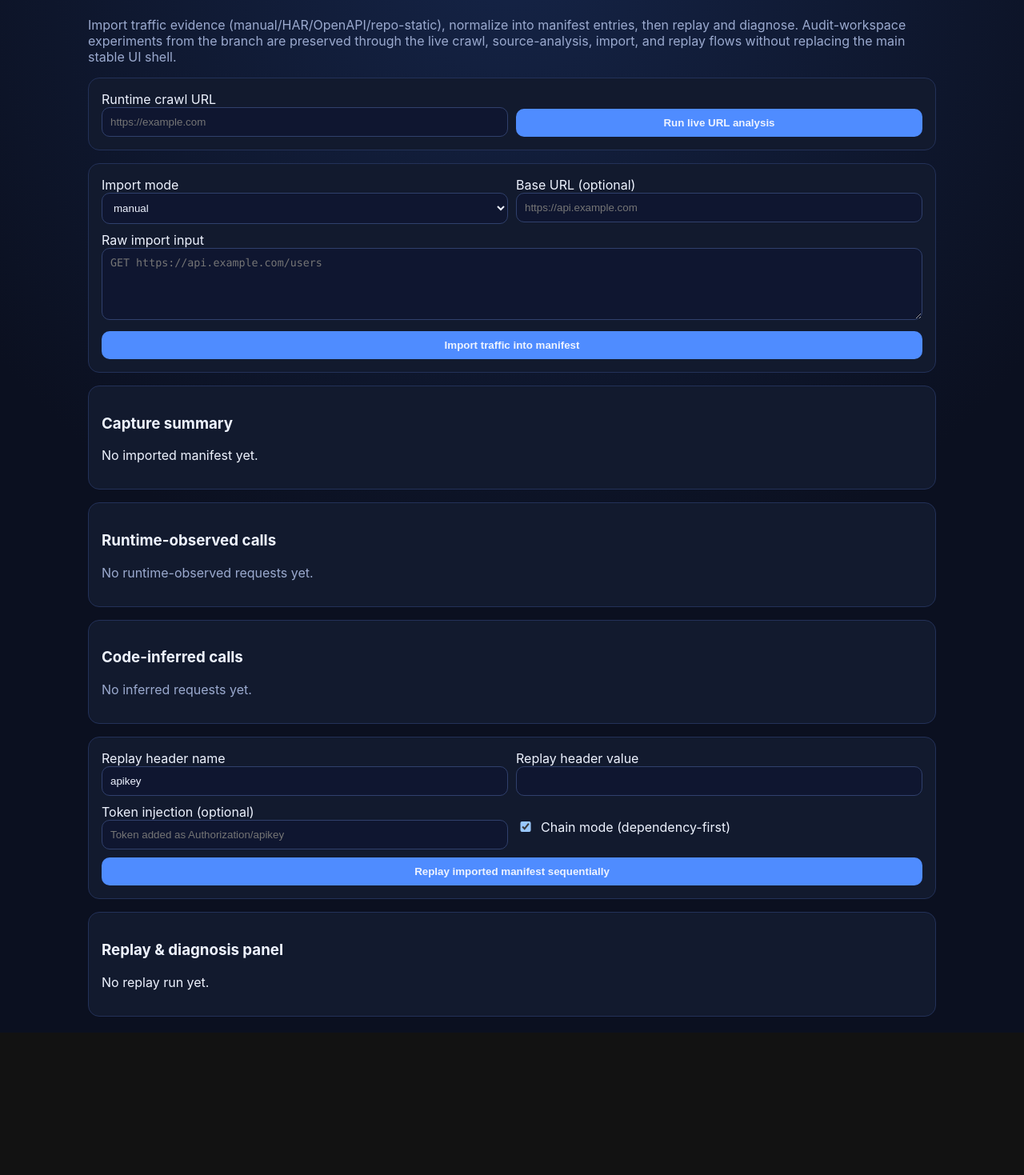
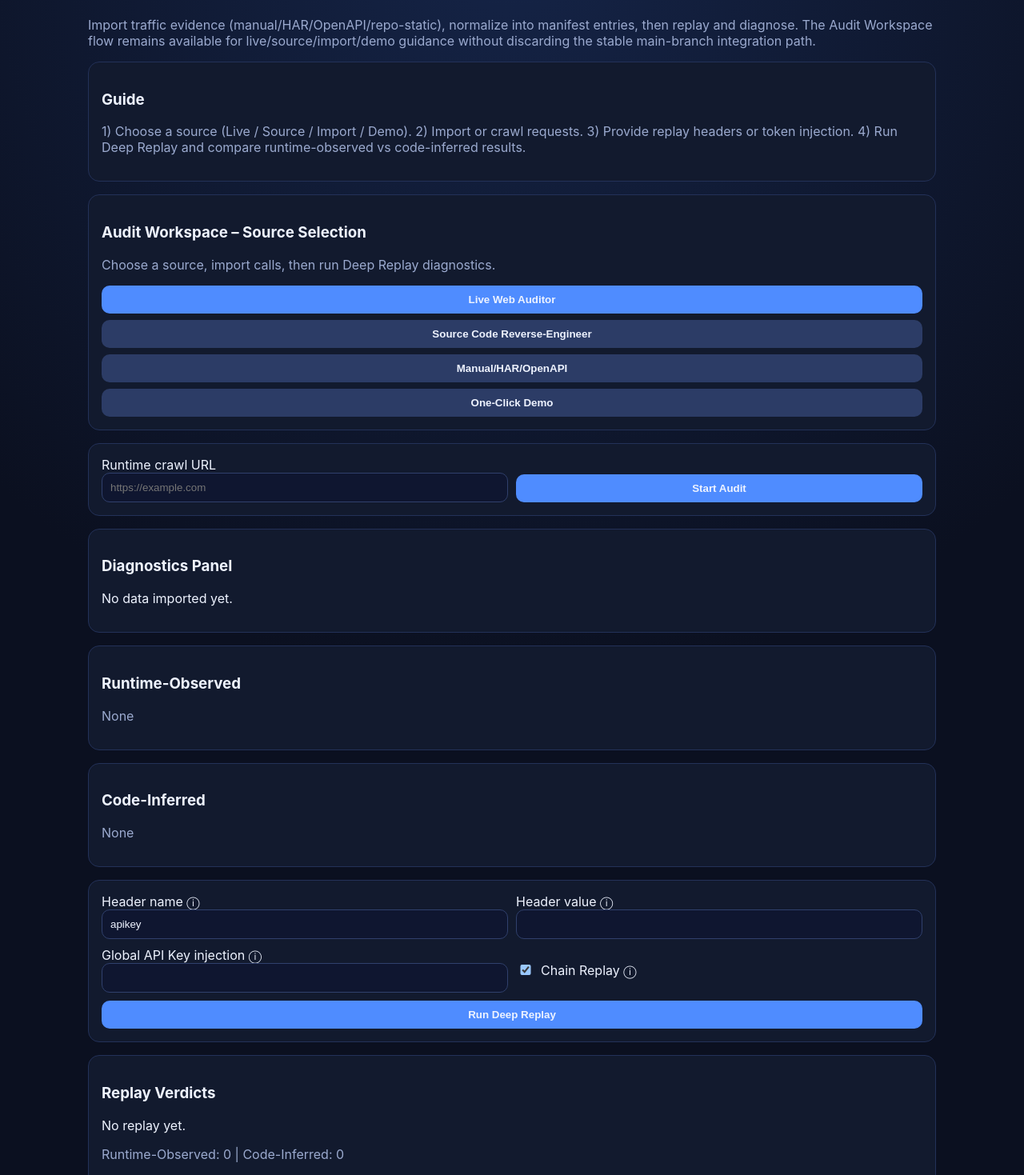
Before and after one commit to HenrikFaul/Webtools, a Next.js app: page /tools/traffic-import-lab in a window 1280 px wide. Shown: the part 81-1550 px from the top of the page at 80% size. Before the commit the page ends 1372 px from the top, so only its background shows below. Built offline with nearby package versions, Linux system fonts and the light colour scheme.

Commit message:
Add files via upload

```diff
--- a/src/app/tools/traffic-import-lab/page.tsx
+++ b/src/app/tools/traffic-import-lab/page.tsx
@@ -3,11 +3,11 @@ import { TrafficImportLab } from "@/features/traffic-import-lab/components/Traff
 export default function TrafficImportLabPage() {
   return (
     <main className="shell">
-      <h1>Traffic Import & End-to-End Simulation Lab</h1>
+      <h1>Traffic Import &amp; End-to-End Simulation Lab</h1>
       <p className="muted">
         Import traffic evidence (manual/HAR/OpenAPI/repo-static), normalize into manifest entries,
-        then replay and diagnose. Audit-workspace experiments from the branch are preserved through
-        the live crawl, source-analysis, import, and replay flows without replacing the main stable UI shell.
+        then replay and diagnose. The Audit Workspace flow remains available for live/source/import/demo guidance
+        without discarding the stable main-branch integration path.
       </p>
       <TrafficImportLab />
     </main>
--- a/src/features/traffic-import-lab/components/AuditWorkspace.tsx
+++ b/src/features/traffic-import-lab/components/AuditWorkspace.tsx
@@ -226,11 +226,13 @@ export function AuditWorkspace() {
       {!entries.length ? (
         <div className="card">
           <h3>Guide</h3>
-          <p className="muted">1) Válassz forrást (Live / Source / Import / Demo). 2) Importáld a hívásokat. 3) Add meg a kulcsokat. 4) Futtasd a replay auditot.</p>
+          <p className="muted">1) Choose a source (Live / Source / Import / Demo). 2) Import or crawl requests. 3) Provide replay headers or token injection. 4) Run Deep Replay and compare runtime-observed vs code-inferred results.</p>
         </div>
       ) : null}
 
       <div className="card">
+        <h3>Audit Workspace – Source Selection</h3>
+        <p className="muted">Choose a source, import calls, then run Deep Replay diagnostics.</p>
         <div className="chips">
           <button className={tab === "live" ? "" : "secondary"} onClick={() => setTab("live")}>Live Web Auditor</button>
           <button className={tab === "source" ? "" : "secondary"} onClick={() => setTab("source")}>Source Code Reverse-Engineer</button>
@@ -241,7 +243,7 @@ export function AuditWorkspace() {
 
       {tab === "live" ? (
         <div className="card row two">
-          <label title="Web-Crawler audit: headless browser/network capture with SSRF/domain policy.">Runtime crawl URL ⓘ
+          <label>Runtime crawl URL
             <input value={crawlUrl} onChange={(e) => setCrawlUrl(e.target.value)} placeholder="https://example.com" />
           </label>
           <div style={{ display: "flex", alignItems: "flex-end" }}>
@@ -252,23 +254,24 @@ export function AuditWorkspace() {
 
       {tab === "source" ? (
         <div className="card row">
-          <p className="muted" title="Upload full project folder. Supported: .ts/.tsx/.js/.jsx/.env">Upload Project Folder ⓘ</p>
+          <p className="muted">Upload Project Folder</p>
           <input ref={fileInputRef} type="file" multiple onChange={(e) => void runSourceAnalysis(e.target.files)} />
+          <p className="muted">Supported source files: .ts/.tsx/.js/.jsx/.env. Files are processed in chunks and uncertain detections stay review-marked.</p>
           <div className="pre">{JSON.stringify(sourceFiles, null, 2)}</div>
         </div>
       ) : null}
 
       {tab === "import" ? (
         <div className="card row two">
-          <label title="Choose import format.">Import mode ⓘ
+          <label>Import mode
             <select value={mode} onChange={(e) => setMode(e.target.value as TrafficSourceMode)}>
               {["manual", "har_import", "openapi_import", "runtime_browser"].map((m) => <option key={m}>{m}</option>)}
             </select>
           </label>
-          <label title="Optional base URL for OpenAPI/manual normalization.">Base URL ⓘ
+          <label>Base URL (optional)
             <input value={baseUrl} onChange={(e) => setBaseUrl(e.target.value)} placeholder="https://api.example.com" />
           </label>
-          <label style={{ gridColumn: "1 / -1" }} title="Paste raw lines, HAR JSON, or OpenAPI JSON.">Raw input ⓘ
+          <label style={{ gridColumn: "1 / -1" }}>Raw input
             <textarea value={rawInput} onChange={(e) => setRawInput(e.target.value)} />
           </label>
           <div style={{ gridColumn: "1 / -1" }}>
@@ -286,7 +289,7 @@ export function AuditWorkspace() {
       ) : null}
 
       <div className="card">
-        <h3>Diagnostics summary</h3>
+        <h3>Diagnostics Panel</h3>
         <p>{importResult?.summary ?? "No data imported yet."}</p>
         {(importResult?.warnings ?? []).map((warning, idx) => <p key={idx} className="muted">• {warning}</p>)}
         {importError ? <p>{importError}</p> : null}
@@ -321,7 +324,7 @@ export function AuditWorkspace() {
       </div>
 
       <div className="card">
-        <h3>Audit Workspace verdicts</h3>
+        <h3>Replay Verdicts</h3>
         <p>{replayResult?.summary ?? "No replay yet."}</p>
         {(replayResult?.results ?? []).map((r) => (
           <details key={r.id}>
@@ -330,6 +333,7 @@ export function AuditWorkspace() {
             <p>{r.verdictReason}</p>
           </details>
         ))}
+        <p className="muted">Runtime-Observed: {runtimeEntries.length} | Code-Inferred: {inferredEntries.length}</p>
       </div>
     </section>
   );
--- a/src/features/traffic-import-lab/components/TrafficImportLab.tsx
+++ b/src/features/traffic-import-lab/components/TrafficImportLab.tsx
@@ -1,253 +1,7 @@
 "use client";
 
-import { useMemo, useState } from "react";
-import type {
-  ManifestReplayResponse,
-  RequestManifestEntry,
-  TrafficImportRequest,
-  TrafficImportResponse,
-  TrafficSourceMode
-} from "@/types/trafficImport";
-
-const MODES: TrafficSourceMode[] = ["manual", "har_import", "openapi_import", "runtime_browser", "repo_static"];
+import { AuditWorkspace } from "@/features/traffic-import-lab/components/AuditWorkspace";
 
 export function TrafficImportLab() {
-  const [mode, setMode] = useState<TrafficSourceMode>("manual");
-  const [rawInput, setRawInput] = useState("");
-  const [baseUrl, setBaseUrl] = useState("");
-  const [crawlUrl, setCrawlUrl] = useState("");
-  const [importResult, setImportResult] = useState<TrafficImportResponse | null>(null);
-  const [importError, setImportError] = useState<string | null>(null);
-  const [loading, setLoading] = useState(false);
-
-  const [headerName, setHeaderName] = useState("apikey");
-  const [headerValue, setHeaderValue] = useState("");
-  const [tokenInjection, setTokenInjection] = useState("");
-  const [chainMode, setChainMode] = useState(true);
-  const [replayResult, setReplayResult] = useState<ManifestReplayResponse | null>(null);
-  const [replayLoading, setReplayLoading] = useState(false);
-
-  const entries: RequestManifestEntry[] = useMemo(() => importResult?.entries ?? [], [importResult]);
-  const runtimeEntries = entries.filter((entry) => entry.runtimeObservedStatus === "observed");
-  const inferredEntries = entries.filter((entry) => entry.runtimeObservedStatus !== "observed");
-
-  const runCrawl = async () => {
-    setLoading(true);
-    setImportError(null);
-    try {
-      const res = await fetch("/api/crawl-traffic", {
-        method: "POST",
-        headers: { "content-type": "application/json" },
-        body: JSON.stringify({ url: crawlUrl })
-      });
-      const json = (await res.json()) as TrafficImportResponse & { error?: string };
-      if (!res.ok) throw new Error(json.error ?? "Crawl failed");
-      setImportResult(json);
-    } catch (error) {
-      setImportError(error instanceof Error ? error.message : "Unexpected crawl error");
-      setImportResult(null);
-    } finally {
-      setLoading(false);
-    }
-  };
-
-  const runImport = async () => {
-    setLoading(true);
-    setImportError(null);
-    setReplayResult(null);
-    try {
-      if (mode === "repo_static") {
-        const repoRes = await fetch("/api/repo-analyze", {
-          method: "POST",
-          headers: { "content-type": "application/json" },
-          body: JSON.stringify({ rawInput })
-        });
-        const repoJson = (await repoRes.json()) as { entries?: RequestManifestEntry[]; error?: string };
-        if (!repoRes.ok) throw new Error(repoJson.error ?? "Repo analysis failed");
-        setImportResult({
-          summary: `Imported ${repoJson.entries?.length ?? 0} static request candidate(s).`,
-          entries: repoJson.entries ?? [],
-          warnings: ["Repo static mode is inference-heavy; verify wrappers, interceptors, and env substitutions."]
-        });
-      } else {
-        const payload: TrafficImportRequest = { mode, rawInput, baseUrl };
-        const res = await fetch("/api/traffic-import", {
-          method: "POST",
-          headers: { "content-type": "application/json" },
-          body: JSON.stringify(payload)
-        });
-        const json = (await res.json()) as TrafficImportResponse & { error?: string };
-        if (!res.ok) throw new Error(json.error ?? "Import failed");
-        setImportResult(json);
-      }
-    } catch (error) {
-      setImportError(error instanceof Error ? error.message : "Unexpected import error");
-      setImportResult(null);
-    } finally {
-      setLoading(false);
-    }
-  };
-
-  const runReplay = async () => {
-    setReplayLoading(true);
-    try {
-      const res = await fetch("/api/manifest-replay", {
-        method: "POST",
-        headers: { "content-type": "application/json" },
-        body: JSON.stringify({ entries, headerName, headerValue, chainMode, tokenInjection })
-      });
-      const json = (await res.json()) as ManifestReplayResponse & { error?: string };
-      if (!res.ok) throw new Error(json.error ?? "Replay failed");
-      setReplayResult(json);
-    } catch {
-      setReplayResult({ summary: "Replay failed", results: [] });
-    } finally {
-      setReplayLoading(false);
-    }
-  };
-
-  return (
-    <section className="row" style={{ gap: 16 }}>
-      <div className="card row two">
-        <label>
-          Runtime crawl URL
-          <input
-            value={crawlUrl}
-            onChange={(e) => setCrawlUrl(e.target.value)}
-            placeholder="https://example.com"
-          />
-        </label>
-        <div style={{ display: "flex", alignItems: "flex-end" }}>
-          <button onClick={() => void runCrawl()} disabled={loading || !crawlUrl}>
-            {loading ? "Crawling…" : "Run live URL analysis"}
-          </button>
-        </div>
-      </div>
-
-      <div className="card row two">
-        <label>
-          Import mode
-          <select value={mode} onChange={(e) => setMode(e.target.value as TrafficSourceMode)}>
-            {MODES.map((entryMode) => (
-              <option key={entryMode} value={entryMode}>
-                {entryMode}
-              </option>
-            ))}
-          </select>
-        </label>
-        <label>
-          Base URL (optional)
-          <input
-            value={baseUrl}
-            onChange={(e) => setBaseUrl(e.target.value)}
-            placeholder="https://api.example.com"
-          />
-        </label>
-        <label style={{ gridColumn: "1 / -1" }}>
-          Raw import input
-          <textarea
-            value={rawInput}
-            onChange={(e) => setRawInput(e.target.value)}
-            placeholder="GET https://api.example.com/users"
-          />
-        </label>
-        <div style={{ gridColumn: "1 / -1" }}>
-          <button onClick={() => void runImport()} disabled={loading}>
-            {loading ? "Importing…" : "Import traffic into manifest"}
-          </button>
-        </div>
-      </div>
-
-      <div className="card">
-        <h3>Capture summary</h3>
-        <p>{importResult?.summary ?? "No imported manifest yet."}</p>
-        {(importResult?.warnings ?? []).map((warning, idx) => (
-          <p className="muted" key={idx}>
-            • {warning}
-          </p>
-        ))}
-        {importError ? <p>{importError}</p> : null}
-      </div>
-
-      <div className="card">
-        <h3>Runtime-observed calls</h3>
-        {runtimeEntries.length ? (
-          runtimeEntries.map((entry) => (
-            <details key={entry.id}>
-              <summary>
-                {entry.method} {entry.pathTemplate} · audit: {entry.auditVerdict}
-              </summary>
-              <div className="pre">{JSON.stringify(entry, null, 2)}</div>
-            </details>
-          ))
-        ) : (
-          <p className="muted">No runtime-observed requests yet.</p>
-        )}
-      </div>
-
-      <div className="card">
-        <h3>Code-inferred calls</h3>
-        {inferredEntries.length ? (
-          inferredEntries.map((entry) => (
-            <details key={entry.id}>
-              <summary>
-                {entry.method} {entry.pathTemplate} · audit: {entry.auditVerdict}
-              </summary>
-              <div className="pre">{JSON.stringify(entry, null, 2)}</div>
-            </details>
-          ))
-        ) : (
-          <p className="muted">No inferred requests yet.</p>
-        )}
-      </div>
-
-      <div className="card row two">
-        <label>
-          Replay header name
-          <input value={headerName} onChange={(e) => setHeaderName(e.target.value)} />
-        </label>
-        <label>
-          Replay header value
-          <input value={headerValue} onChange={(e) => setHeaderValue(e.target.value)} />
-        </label>
-        <label>
-          Token injection (optional)
-          <input
-            value={tokenInjection}
-            onChange={(e) => setTokenInjection(e.target.value)}
-            placeholder="Token added as Authorization/apikey"
-          />
-        </label>
-        <label style={{ display: "flex", alignItems: "center", gap: 8 }}>
-          <input
-            type="checkbox"
-            checked={chainMode}
-            onChange={(e) => setChainMode(e.target.checked)}
-            style={{ width: 16 }}
-          />
-          Chain mode (dependency-first)
-        </label>
-        <div style={{ gridColumn: "1 / -1" }}>
-          <button onClick={() => void runReplay()} disabled={replayLoading || entries.length === 0}>
-            {replayLoading ? "Replaying…" : "Replay imported manifest sequentially"}
-          </button>
-        </div>
-      </div>
-
-      <div className="card">
-        <h3>Replay & diagnosis panel</h3>
-        <p>{replayResult?.summary ?? "No replay run yet."}</p>
-        {(replayResult?.results ?? []).map((item) => (
-          <div key={item.id} className="card" style={{ marginTop: 8 }}>
-            <strong>{item.label}</strong>
-            <div className="chips">
-              <span className="chip">{item.verdict}</span>
-              <span className="chip">{item.url}</span>
-            </div>
-            <p>{item.verdictReason}</p>
-          </div>
-        ))}
-      </div>
-    </section>
-  );
+  return <AuditWorkspace />;
 }
```
Also changed, not shown: 4 other files (tests, documents, lock files or other folders).
